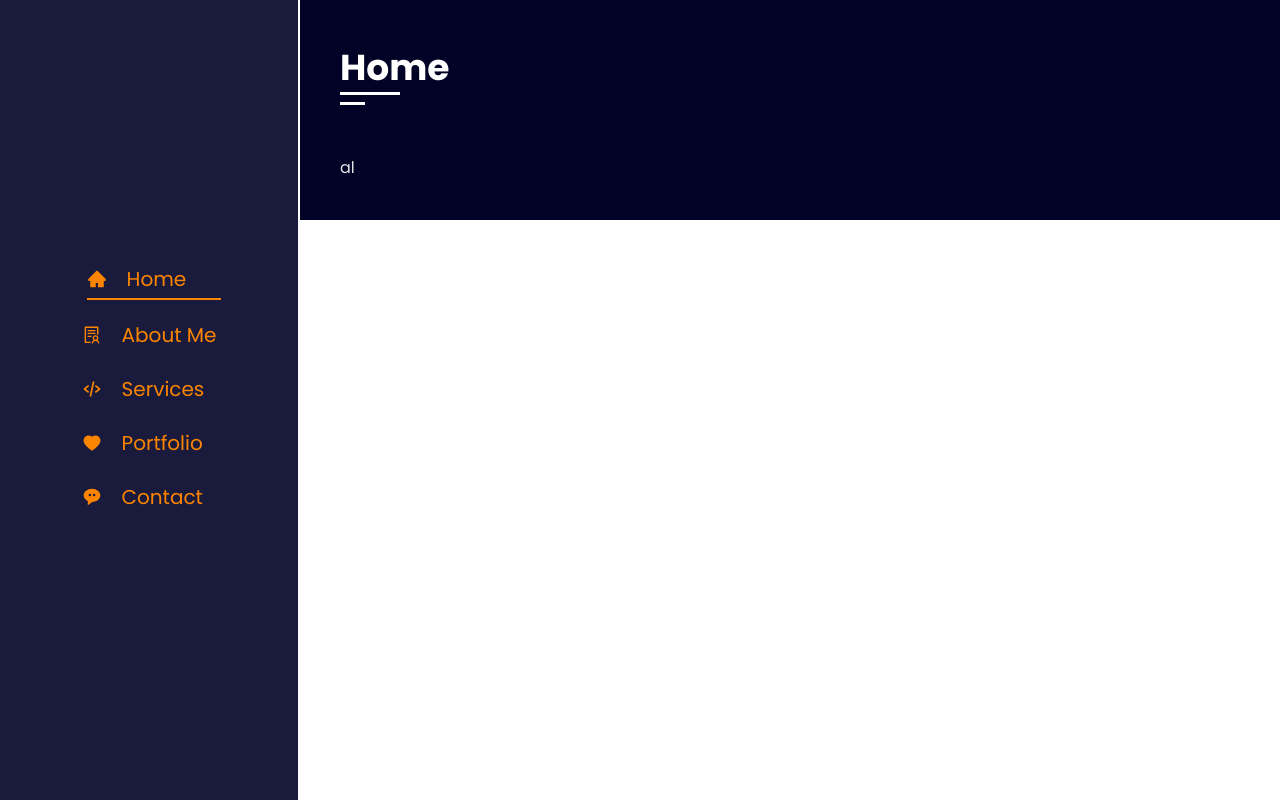
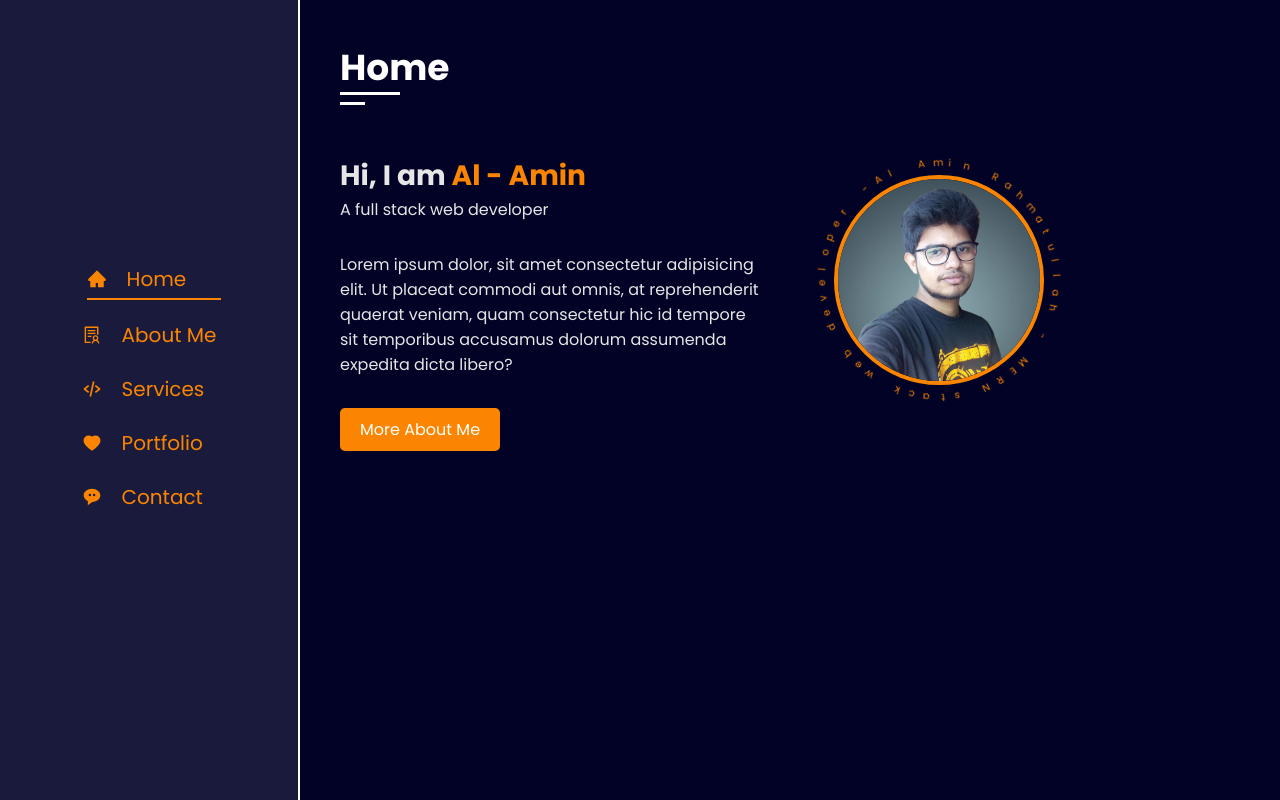
Before and after one commit to alamin360am/portfolio-client, a React (Vite) app: page / in a window 1280 px wide. Built offline with nearby package versions, Linux system fonts and the light colour scheme.

Commit message:
home section complete

```diff
--- a/src/Pages/Home/Home/Home.jsx
+++ b/src/Pages/Home/Home/Home.jsx
@@ -1,14 +1,32 @@
-import SectionHeading from '../../../Components/SectionHeading/SectionHeading';
-import ProfilePhoto from '../ProfilePhoto/ProfilePhoto';
-import './home.css'
+import { Link } from "react-router-dom";
+import SectionHeading from "../../../Components/SectionHeading/SectionHeading";
+import ProfilePhoto from "../ProfilePhoto/ProfilePhoto";
+import "./home.css";
 
 const Home = () => {
-    return (
-        <section>
-            <SectionHeading heading={"Home"}></SectionHeading>
-            <ProfilePhoto></ProfilePhoto>
-        </section>
-    );
+  return (
+    <section className="home">
+      <SectionHeading heading={"Home"}></SectionHeading>
+      <div className="grid grid-2-col">
+        <div className="hero">
+          <h3 className="secondary-heading">
+            Hi, I am <span>Al - Amin</span>
+          </h3>
+          <p className="subtitle">A full stack web developer</p>
+          <p className="description">
+            Lorem ipsum dolor, sit amet consectetur adipisicing elit. Ut placeat
+            commodi aut omnis, at reprehenderit quaerat veniam, quam consectetur
+            hic id tempore sit temporibus accusamus dolorum assumenda expedita
+            dicta libero?
+          </p>
+          <Link to='/about' className="btn">
+            More about me
+          </Link>
+        </div>
+        <ProfilePhoto></ProfilePhoto>
+      </div>
+    </section>
+  );
 };
 
 export default Home;
--- a/src/Pages/Home/Home/home.css
+++ b/src/Pages/Home/Home/home.css
@@ -0,0 +1,19 @@
+.home {
+    height: 100vh;
+}
+
+.secondary-heading {
+    font-size: 2.8rem;
+}
+
+.secondary-heading span {
+    color: var(--Theme-color);
+}
+
+.hero .subtitle {
+    margin-bottom: 3rem;
+}
+
+.hero .description {
+    margin-bottom: 4rem;
+}
--- a/src/Pages/Home/ProfilePhoto/ProfilePhoto.jsx
+++ b/src/Pages/Home/ProfilePhoto/ProfilePhoto.jsx
@@ -1,11 +1,20 @@
-import './profile-photo.css';
+import "./profile-photo.css";
+import profileImg from "./../../../../public/Profile-Photo.jpg";
 
 const ProfilePhoto = () => {
-    return (
-        <div>
-            al
-        </div>
-    );
+  const title = "Al Amin Rahmatullah - MERN stack web developer - "
+  const letter = title.split('')
+  console.log(letter);
+  return (
+    <div className="profile-img-box">
+      <div className="img">
+        <img src={profileImg} alt="" />
+      </div>
+      <div className="text">{
+        letter.map((char, i)=><span key={char} style={{transform: `rotate(${i*7.5}deg)`}}>{char}</span>)
+      }</div>
+    </div>
+  );
 };
 
 export default ProfilePhoto;
--- a/src/Pages/Home/ProfilePhoto/profile-photo.css
+++ b/src/Pages/Home/ProfilePhoto/profile-photo.css
@@ -0,0 +1,42 @@
+.profile-img-box {
+    position: relative;
+    height: 25rem;
+    width: 25rem;
+    border-radius: 50%;
+    display: flex;
+    justify-content: center;
+    align-items: center;
+}
+
+.profile-img-box .img {
+    position: absolute;
+    height: 21rem;
+    width: 21rem;
+    border: 4px solid var(--Theme-color);
+    border-radius: 50%;
+    overflow: hidden;
+}
+
+.profile-img-box .img img {
+    width: 100%;
+}
+
+.profile-img-box .text {
+    position: absolute;
+    height: 100%;
+    width: 100%;
+    animation: rotate 60s linear infinite;
+}
+
+.profile-img-box .text span {
+    position: absolute;
+    font-size: 1rem;
+    color: var(--Theme-color);
+    left: 50%;
+    transform-origin: 0 12.5rem;
+}
+
+@keyframes rotate {
+    0% {transform: rotate(360deg);}
+    100% {transform: rotate(0deg);}
+}
--- a/src/index.css
+++ b/src/index.css
@@ -37,6 +37,7 @@ body {
   font-weight: 400;
   color: var(--skin-color-shade);
   position: relative;
+  overflow-x: hidden;
 }
 
 div {
@@ -76,19 +77,19 @@ section {
   gap: 4.8rem;
 }
 
-.grid--2--col {
+.grid-2-col {
   grid-template-columns: repeat(2, 1fr);
 }
 
-.grid--3--col {
+.grid-3-col {
   grid-template-columns: repeat(3, 1fr);
 }
 
-.grid--4--col {
+.grid-4-col {
   grid-template-columns: repeat(4, 1fr);
 }
 
-.grid--5--col {
+.grid-5-col {
   grid-template-columns: repeat(5, 1fr);
 }
 
```
